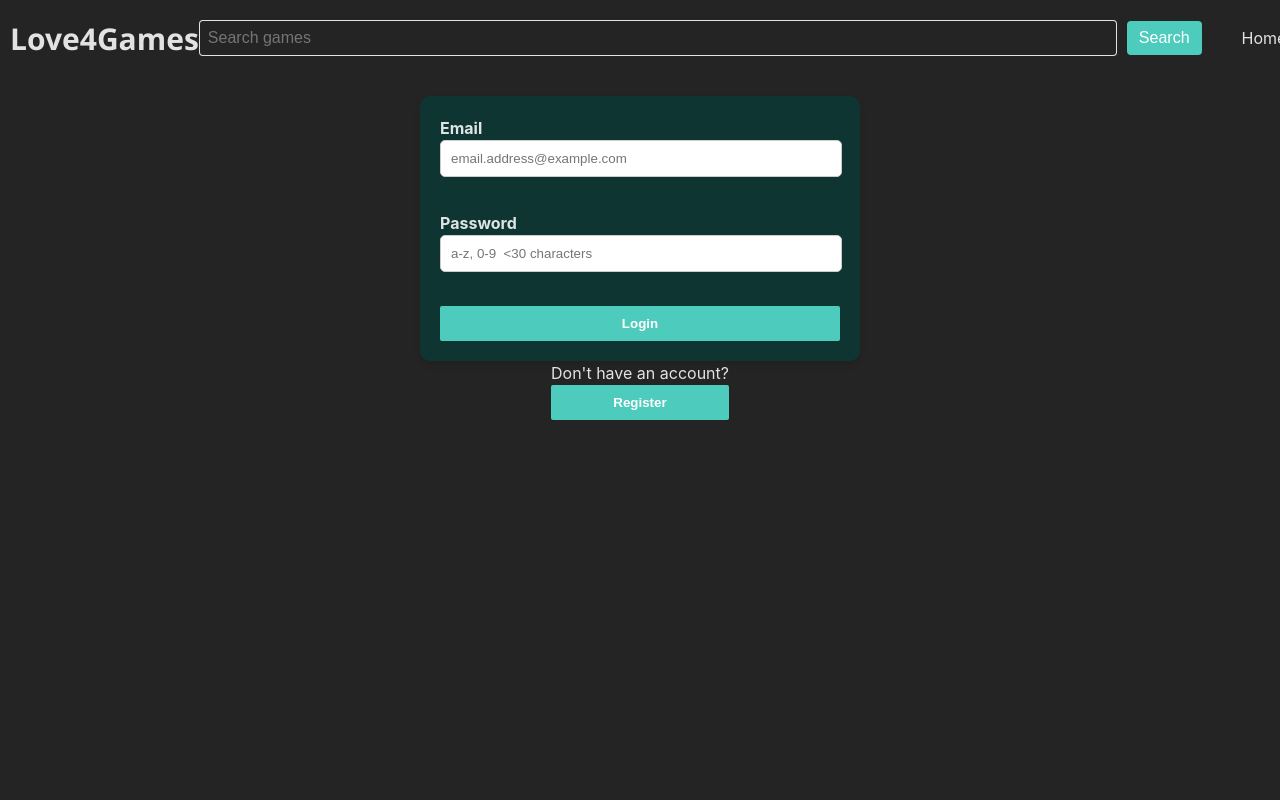
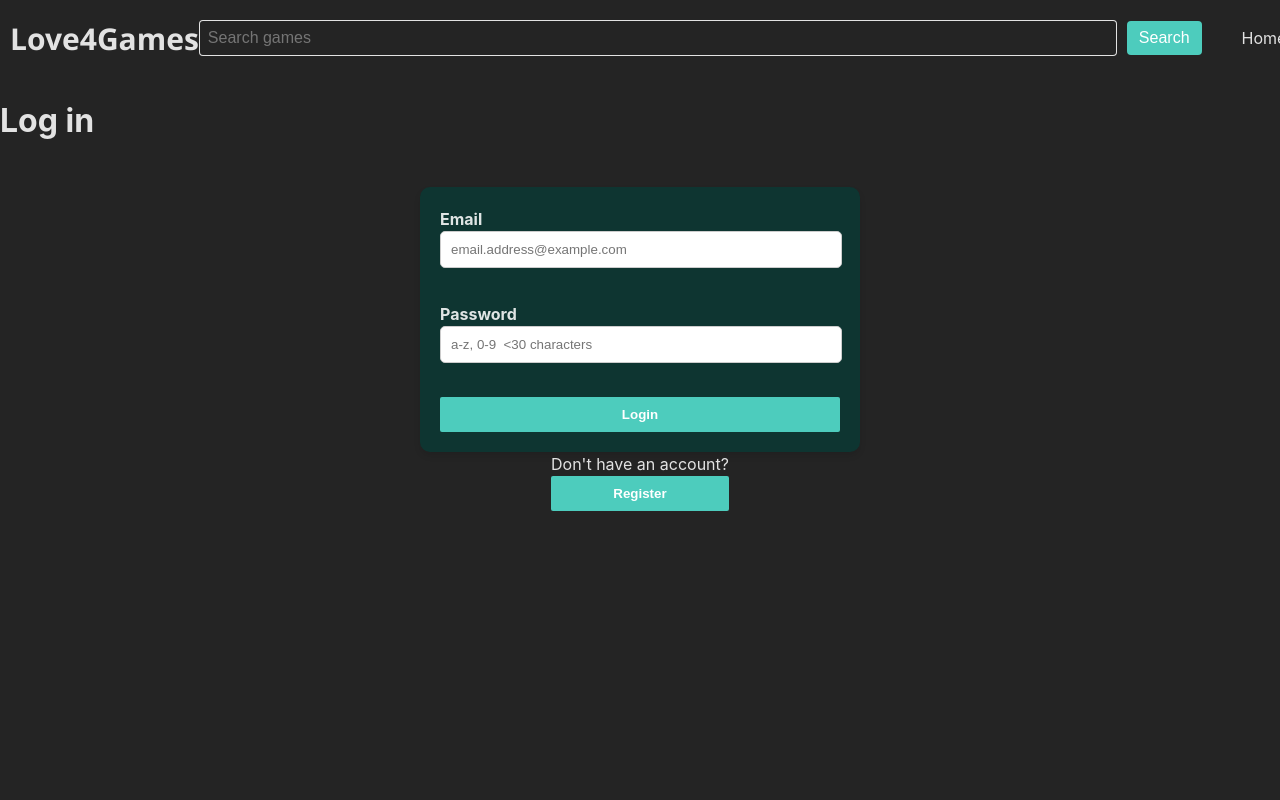
Before and after one commit to Alex874565/PCWebApp, a React (Vite) app: page /login in a window 1280 px wide. Shown: the top 800 px of the page. Built offline with nearby package versions, Linux system fonts and the light colour scheme.

Commit message:
Update login.jsx

```diff
--- a/src/pages/login/login.jsx
+++ b/src/pages/login/login.jsx
@@ -1,17 +1,23 @@
-import GoogleLoginForm from "../../atoms/forms/googleLogin/googleLogin"
-import LoginForm from "../../atoms/forms/login/loginForm"
-import Navbar from "../../atoms/navBar/navBar"
-import './login.css'
+import React from "react";
+import Navbar from "../../atoms/navbar/navBar";
+import LoginForm from "../../atoms/forms/login/loginForm";
+import GoogleLoginForm from "../../atoms/forms/googleLogin/googleLogin";
+import "./login.css";
 
 const Login = () => {
     return (
-    <div>
-        <Navbar />
-        <LoginForm />
-        <p>Or log in with Google?</p>
-        <GoogleLoginForm />
-    </div>
-    )
-}
+        <div>
+            <Navbar />
+            <div className = "login-container">
+                <h1 className = "title">Log in</h1>
+                <LoginForm />
+                <div className = "google-login-wrapper">
+                    <p className = "login-with-google-text">Or log in with Google?</p>
+                    <GoogleLoginForm />
+                </div>
+            </div>
+        </div>
+    );
+};
 
-export default Login
+export default Login;
```
